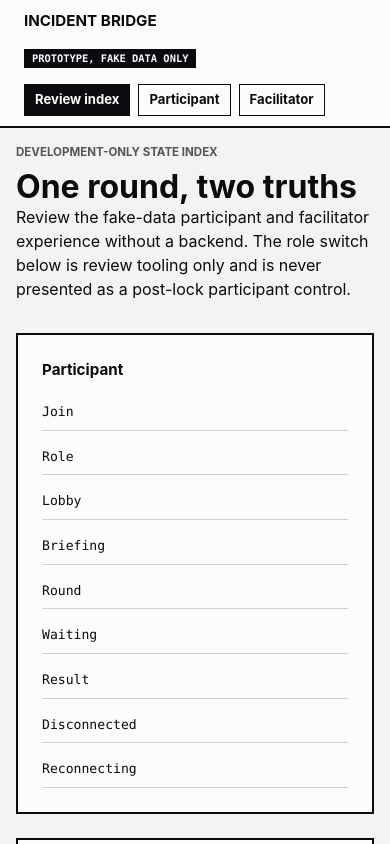
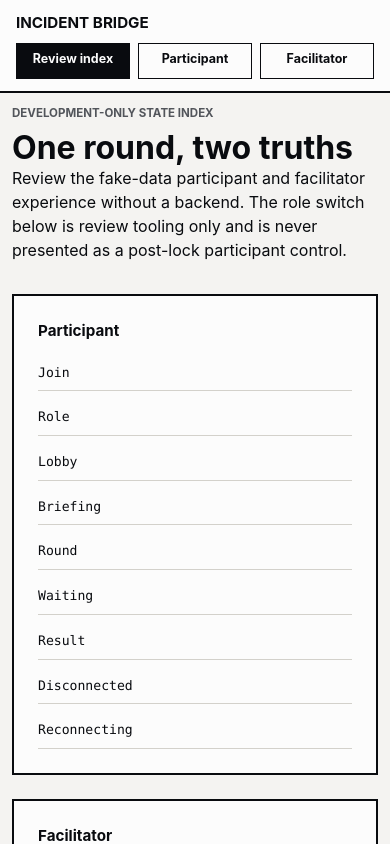
Before and after one commit to iluha2vuha/incident-bridge, a React (Vite) app in the folder frontend/: page /review in a window 390 px wide. Shown: the top 844 px of the page. Built offline with nearby package versions, Linux system fonts and the light colour scheme.

Commit message:
Polish static slice visual QA

```diff
--- a/frontend/src/App.css
+++ b/frontend/src/App.css
@@ -580,6 +580,7 @@ input {
 .setupGrid,
 .controlGrid,
 .facilitatorLobby {
+  display: grid;
   grid-template-columns: repeat(2, minmax(0, 1fr));
 }
 
@@ -596,6 +597,10 @@ input {
   justify-content: center;
   padding-inline-end: var(--space-6);
   text-align: center;
+}
+
+.facilitatorLobby .roomPanel {
+  min-height: 420px;
 }
 
 .participantsPanel {
@@ -620,7 +625,6 @@ input {
   border: 1px solid var(--ink);
   list-style: none;
   margin: 0;
-  max-height: 180px;
   overflow: auto;
   padding: 0;
 }
@@ -663,16 +667,32 @@ input {
 
 @media (max-width: 760px) {
   .topbar {
-    align-items: flex-start;
+    align-items: stretch;
     flex-direction: column;
+    gap: var(--space-2);
+    padding: var(--space-3) var(--space-4);
+  }
+
+  .prototypeLabel {
+    display: none;
   }
 
   .topbar nav {
+    display: grid;
+    grid-template-columns: repeat(3, minmax(0, 1fr));
     margin-inline-start: 0;
+    width: 100%;
+  }
+
+  .topbar nav a {
+    font-size: 0.78rem;
+    min-height: 36px;
+    padding: 6px 8px;
+    text-align: center;
   }
 
   main {
-    padding: var(--space-4);
+    padding: var(--space-3);
   }
 
   .phoneFrame {
@@ -693,9 +713,12 @@ input {
     grid-template-columns: repeat(3, minmax(0, 1fr));
   }
 
-  .ticketArtifact dl,
+  .ticketArtifact dl {
+    grid-template-columns: 1fr;
+  }
+
   .metricGrid {
-    grid-template-columns: 1fr;
+    grid-template-columns: repeat(2, minmax(0, 1fr));
   }
 }
 
--- a/frontend/src/App.tsx
+++ b/frontend/src/App.tsx
@@ -207,30 +207,27 @@ function PrototypeApp() {
 
 function TopBar() {
   const location = useLocation()
+  const isReview = location.pathname === '/review' || location.pathname === '/'
+  const isParticipant = location.pathname.startsWith('/participant')
+  const isFacilitator = location.pathname.startsWith('/facilitator')
 
   return (
-    <header className="topbar">
+    <header className={`topbar ${isParticipant ? 'participantOnly' : ''}`}>
       <Link className="brand" to="/review" aria-label="Incident Bridge review index">
         Incident Bridge
       </Link>
-      <span className="prototypeLabel">Prototype, fake data only</span>
-      <nav aria-label="Primary prototype routes">
-        <Link aria-current={location.pathname === '/review' ? 'page' : undefined} to="/review">
-          Review index
-        </Link>
-        <Link
-          aria-current={location.pathname.startsWith('/participant') ? 'page' : undefined}
-          to="/participant/join"
-        >
-          Participant
-        </Link>
-        <Link
-          aria-current={location.pathname.startsWith('/facilitator') ? 'page' : undefined}
-          to="/facilitator/create"
-        >
-          Facilitator
-        </Link>
-      </nav>
+      {isParticipant ? <span className="prototypeLabel">Participant view</span> : null}
+      {isFacilitator ? <span className="prototypeLabel">Facilitator view</span> : null}
+      {isReview ? <span className="prototypeLabel">Prototype, fake data only</span> : null}
+      {isReview ? (
+        <nav aria-label="Primary prototype routes">
+          <Link aria-current={location.pathname === '/review' ? 'page' : undefined} to="/review">
+            Review index
+          </Link>
+          <Link to="/participant/join">Participant</Link>
+          <Link to="/facilitator/create">Facilitator</Link>
+        </nav>
+      ) : null}
     </header>
   )
 }
```
